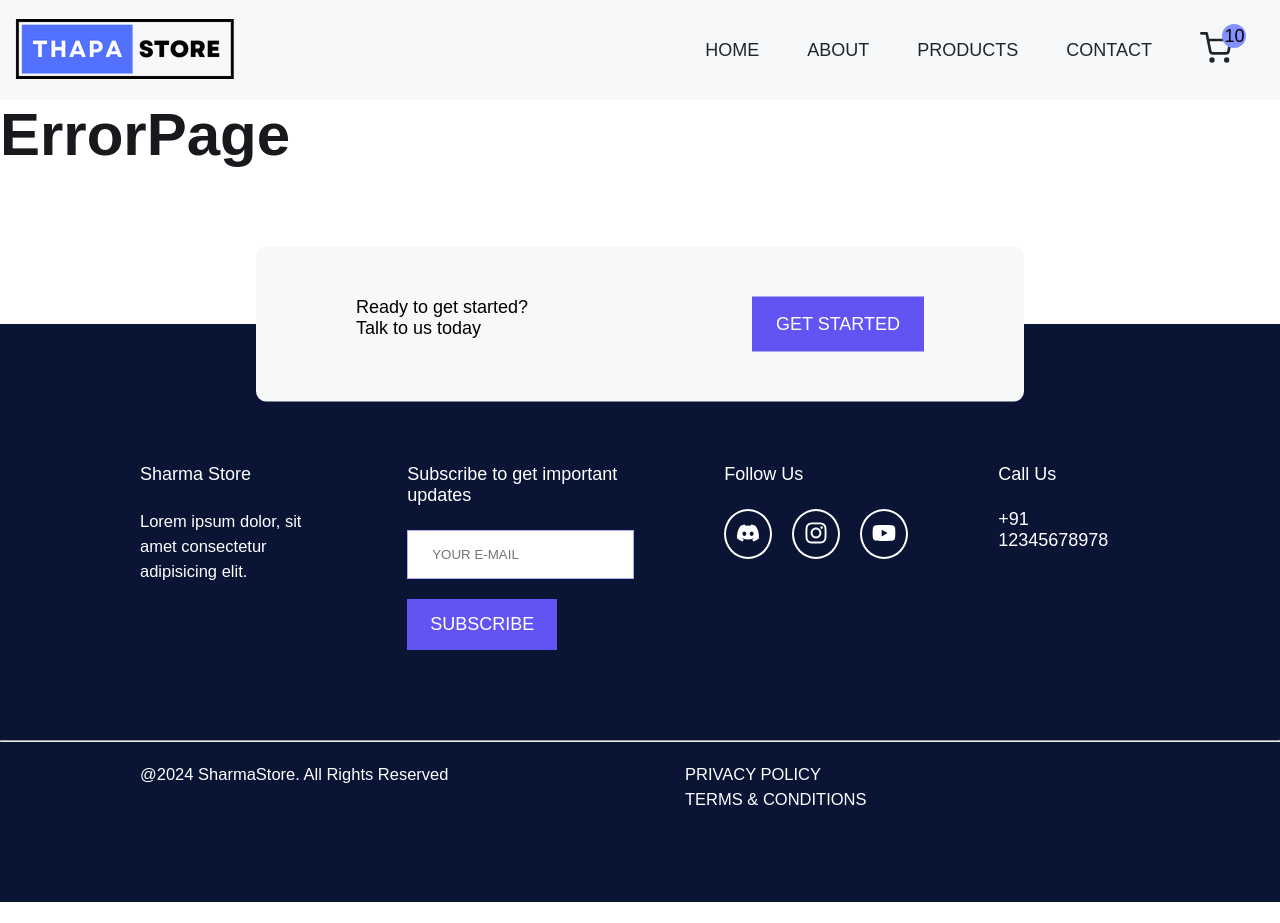
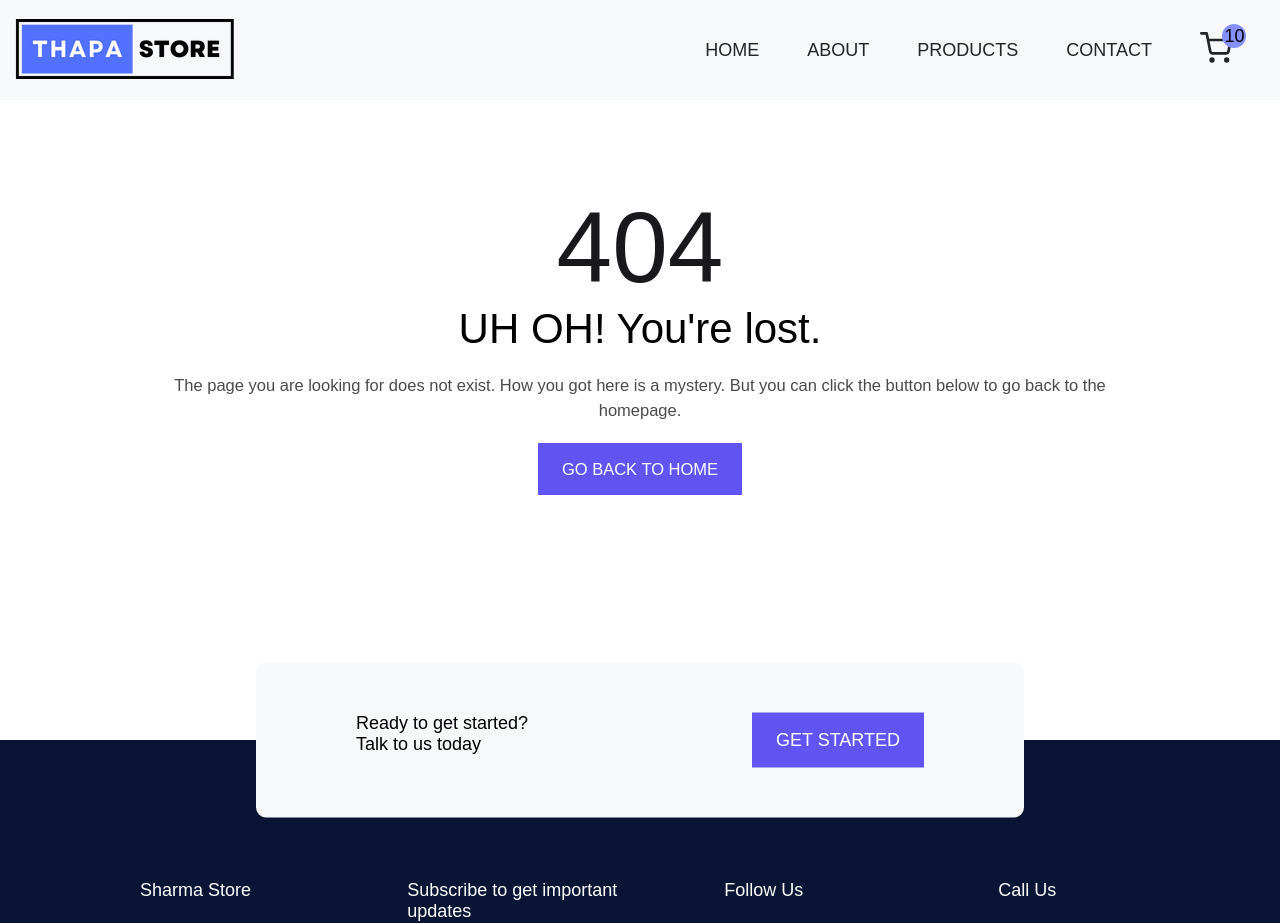
Before and after one commit to anjulsharma010/EcommerceSite-React, a React (Create React App) app: page /products in a window 1280 px wide. Shown: the top 923 px of the page. Before the commit the page ends 902 px from the top, so only its background shows below. Built offline with nearby package versions, Linux system fonts and the light colour scheme.

Commit message:
error page

```diff
--- a/src/ErrorPage.js
+++ b/src/ErrorPage.js
@@ -1,9 +1,46 @@
-import React from 'react'
+import { NavLink } from "react-router-dom";
+import styled from "styled-components";
+import { Button } from "./styles/Button";
 
 const ErrorPage = () => {
   return (
-    <div><h1>ErrorPage</h1></div>
-  )
-}
+    <Wrapper>
+      <div className="container">
+        <div>
+          <h2>404</h2>
+          <h3>UH OH! You're lost.</h3>
+          <p>
+            The page you are looking for does not exist. How you got here is a
+            mystery. But you can click the button below to go back to the
+            homepage.
+          </p>
 
-export default ErrorPage
+          <NavLink to="/">
+            <Button>Go Back to Home</Button>
+          </NavLink>
+        </div>
+      </div>
+    </Wrapper>
+  );
+};
+
+const Wrapper = styled.section`
+  .container {
+    padding: 9rem 0;
+    text-align: center;
+
+    h2 {
+      font-size: 10rem;
+    }
+
+    h3 {
+      font-size: 4.2rem;
+    }
+
+    p {
+      margin: 2rem 0;
+    }
+  }
+`;
+
+export default ErrorPage;
--- a/src/components/Footer.js
+++ b/src/components/Footer.js
@@ -42,16 +42,20 @@ const Footer = () => {
               <h3>Follow Us</h3>
               <div className="footer-social--icons">
                 <div>
-                  <FaDiscord className="icons" />
-                </div>
-                <div>
-                  <FaInstagram className="icons" />
+                  <a href="https://discord.gg/eU7U2hus" target="_blank">
+                    <FaDiscord className="icons" />
+                  </a>
                 </div>
                 <div>
                   <a
-                    // href=""
-                    // target="_blank"
+                    href="https://www.instagram.com/anjul_sharma_/"
+                    target="_blank"
                   >
+                    <FaInstagram className="icons" />
+                  </a>
+                </div>
+                <div>
+                  <a href="www.youtube.com/@anjulsharma4629" target="_blank">
                     <FaYoutube className="icons" />
                   </a>
                 </div>
@@ -59,7 +63,9 @@ const Footer = () => {
             </div>
             <div className="footer-contact">
               <h3>Call Us</h3>
-              <h3>+91 12345678978</h3>
+              <a href="tel:7610278206" className="mobile-num">
+                +91 7610278206
+              </a>
             </div>
           </div>
 
@@ -129,7 +135,12 @@ const Wrapper = styled.section`
       }
     }
   }
-
+  .mobile-num {
+    font-family: "Work Sans", sans-serif;
+    font-size: 1.8rem;
+    font-weight: 400;
+    color: white;
+  }
   .footer-bottom--section {
     padding-top: 9rem;
 
```
Also changed, not shown: public/images/sharma.jpg (added).
